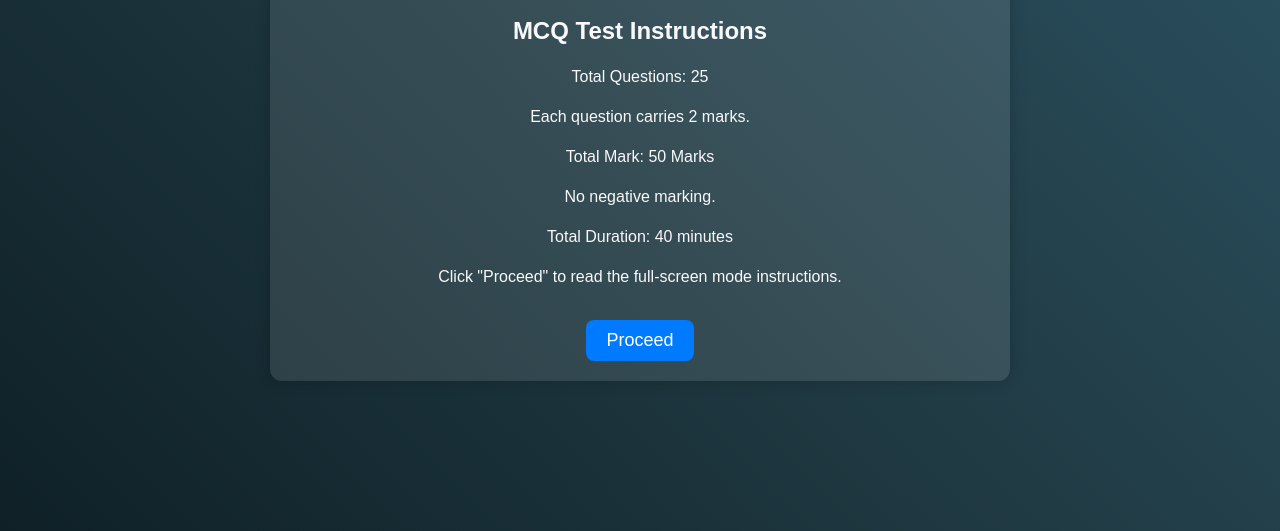
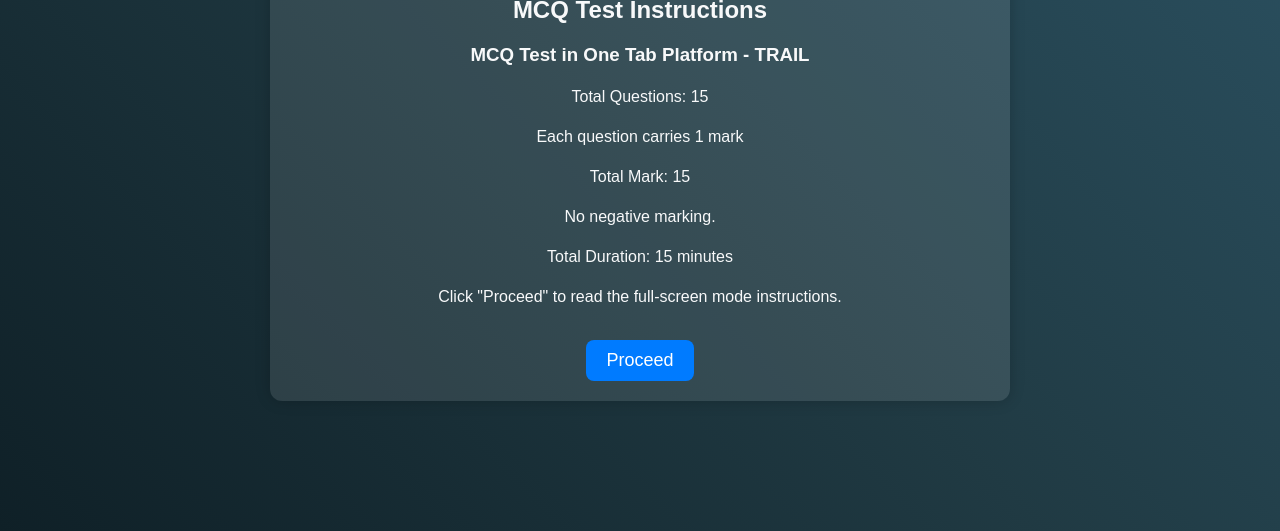
Before and after one commit to COEKCET/One-Tab-Assessment, a plain HTML site: page Home.html in a window 1280 px wide. Shown: the part 269-800 px from the top of the page. Drawn offline with Linux system fonts and the light colour scheme.

Commit message:
Update Home.html

```diff
--- a/Home.html
+++ b/Home.html
@@ -53,11 +53,12 @@
     <div class="container">
         <h1>Kamaraj College of Engineering and Technology</h1>
         <h2>MCQ Test Instructions</h2>
-        <p>Total Questions: 25</p>
-        <p>Each question carries 2 marks.</p>
-        <p>Total Mark: 50 Marks</p>
+        <h3>MCQ Test in One Tab Platform - TRAIL</h3>
+        <p>Total Questions: 15</p>
+        <p>Each question carries 1 mark</p>
+        <p>Total Mark: 15</p>
         <p>No negative marking.</p>
-        <p>Total Duration: 40 minutes</p>
+        <p>Total Duration: 15 minutes</p>
         <p>Click "Proceed" to read the full-screen mode instructions.</p>
         <a href="Full_Screen_Mode_Instructions.html" class="btn">Proceed</a>
     </div>
```
